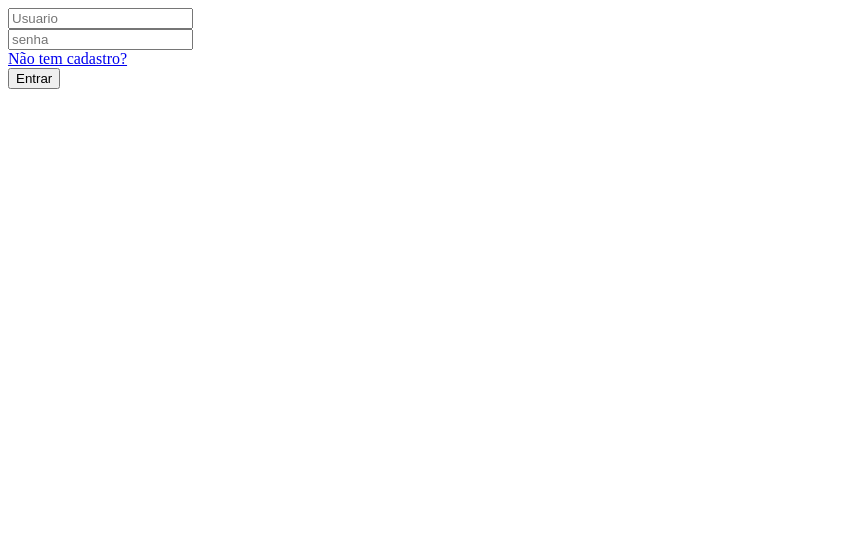
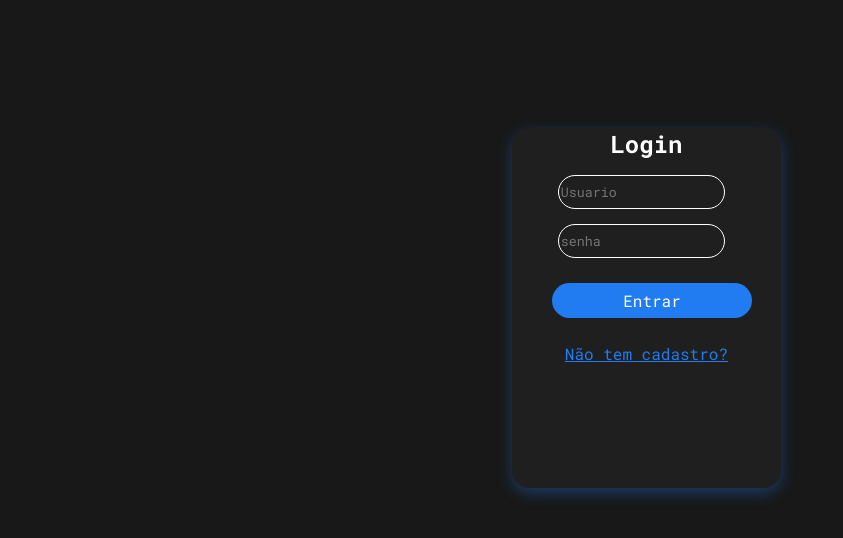
Before and after one commit to dudubassetoroch/PDV, a plain HTML site: page index.html in a window 1280 px wide. Shown: the whole page, without its empty margins (0-843 px from the left). Drawn offline with Linux system fonts and the light colour scheme.

Commit message:
Add files via upload

```diff
--- /dev/null
+++ b/docs/CSS/style.css
@@ -0,0 +1,77 @@
+@import url('https://fonts.googleapis.com/css2?family=Roboto+Mono:ital,wght@0,100..700;1,100..700&display=swap');
+*{
+    margin: 0;
+     font-family: "Roboto Mono", monospace;
+  font-optical-sizing: auto;
+
+  font-style: normal;
+}
+
+.container{
+    margin-left: 40%;
+    margin-top: 10%;
+
+}
+
+.card{
+    box-shadow: rgba(33, 123, 241, 0.35) 0px 5px 15px;
+    height: 45vh;
+    width: 35%;
+    border-radius: 18px;
+    background-color: rgb(31, 31, 31);
+}
+
+#user, #key, #keyCad, #userCad{
+    border: 0;
+    width: 60%;
+    height: 30px;
+    margin-top: 15px;
+    background-color: transparent;
+    border: 1px solid white;
+    border-radius: 18px;
+    margin-left: 17%;
+}
+
+
+
+#user[type="text"], #key[type="password"], #userCad, #keyCad{
+    color: white;
+}
+
+body{
+    background-color:rgb(24, 24, 24);
+}
+
+h1{
+    color: white;
+    text-align: center;
+}
+
+.ent-btn{
+    background-color: rgb(33, 123, 241);
+    border: none;
+    color: white;
+    padding: 7px;
+    width: 200px;
+    border-radius: 18px;
+    margin-top: 25px;
+    margin-left: 40px;
+    cursor: pointer;
+    font-size: 16px;
+    }
+
+.ent-btn:hover{
+    background-color: transparent;
+    border: 2px solid white;
+
+}
+
+.n-cad{
+    color: rgb(33, 123, 241);
+
+}
+
+.sem-cad{
+    text-align: center;
+    margin-top: 25px;
+}
--- /dev/null
+++ b/docs/JS/main.js
@@ -0,0 +1,31 @@
+function cad(){
+    let userCad = document.getElementById('userCad').value
+    let keyCad = document.getElementById('keyCad').value
+
+    localStorage.setItem('userCad', userCad)
+    localStorage.setItem('keyCad', keyCad)
+
+    window.location.href = "index.html"
+}
+
+let usersalvo
+let keysalvo
+
+window.onload = function (){
+    usersalvo = localStorage.getItem('userCad')
+    keysalvo = localStorage.getItem('keyCad')
+}
+
+function login(){
+    let user = document.getElementById('user').value
+    let key = document.getElementById('key').value
+
+    let usercorreto = usersalvo
+    let keycorreto = keysalvo
+
+    if(user === usercorreto && key === keycorreto){
+        window.location.href = "home.html"
+    } else {
+        alert("Usuário ou senha incorretos!")
+    }
+}
--- a/index.html
+++ b/index.html
@@ -3,14 +3,25 @@
 <head>
     <meta charset="UTF-8">
     <meta name="viewport" content="width=device-width, initial-scale=1.0">
-    <title>Document</title>
+    <title>Login</title>
+    <link rel="stylesheet" href="docs/CSS/style.css">
 </head>
 <body>
-    <input type="text" placeholder="Usuario" id="user"><br>
-    <input type="password" placeholder="senha" id="key"><br>
-    <a href="cadastro.html">Não tem cadastro?</a><br>
-    <button onclick="login()">Entrar</button>
+<section class="login">
+    <div class="container">
+        <div class="card">
+            <h1>Login</h1>
+            <input type="text" placeholder="Usuario" id="user"><br>
+            <input type="password" placeholder="senha" id="key"><br>
+            <button class="ent-btn" onclick="login()">Entrar</button><br>
+            <div class="sem-cad">
+             <a class="n-cad" href="cadastro.html">Não tem cadastro?</a>
+             </div>
+        </div>
+    </div>
+</section>
 
-    <script src="main.js"></script>
+
+    <script src="docs/JS/main.js"></script>
 </body>
 </html>
```
Also changed, not shown: cadastro.html (+12 -4 lines).
